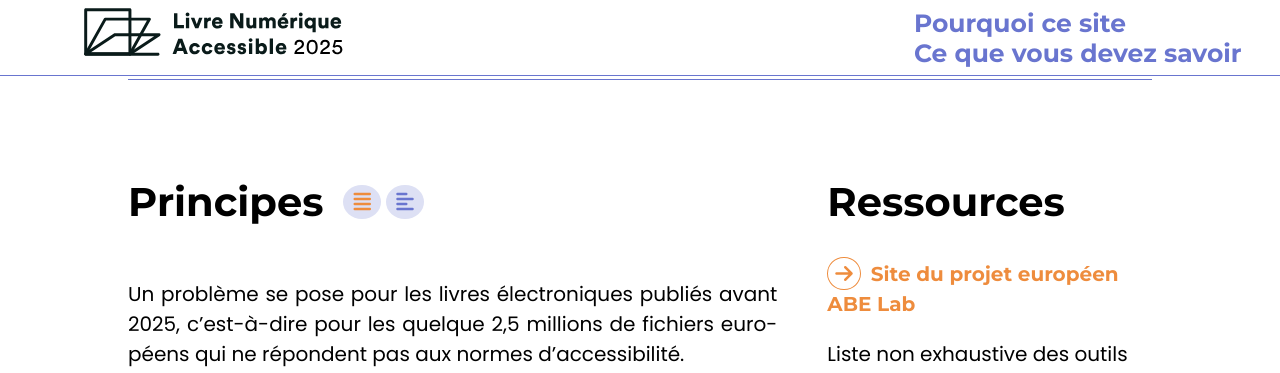
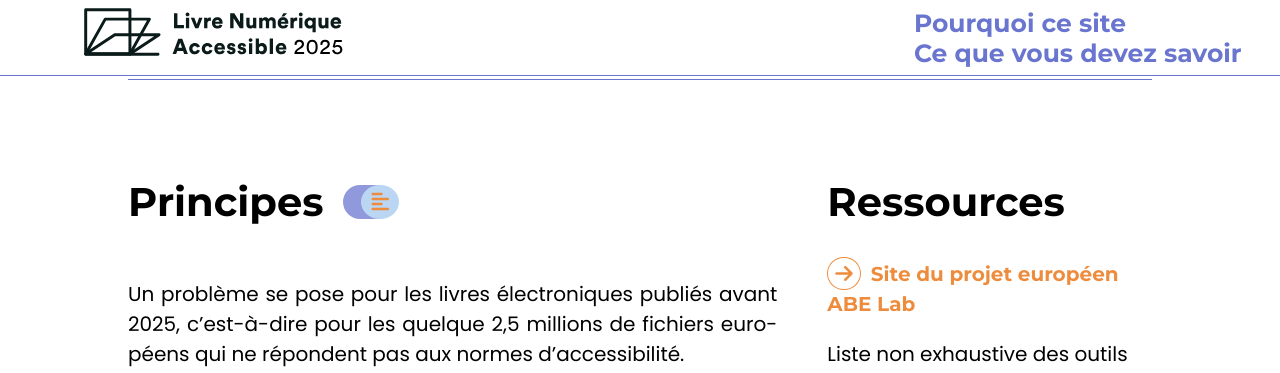
Before and after one commit to edition-accessible/lina25, a Jekyll site: the page built from pages/traiter.md, in a window 1280 px wide and 1400 px high, scrolled down 838 px. Shown: the top 373 px of the window. Built offline with Jekyll 4.4.1, drawn with Linux system fonts in a browser that asks for light colours; nearby versions of some CDN libraries.

Commit message:
modification bouton text justification

```diff
--- a/_includes/principes.html
+++ b/_includes/principes.html
@@ -1,7 +1,9 @@
-<div class="contentButton">
+<div class="title">
     <h2>Principes</h2>
     <div aria-hidden="true">
-        <i class="fa-solid fa-align-justify" id="iconJustify"></i>
-        <i class="fa-solid fa-align-left" id="iconAlignLeft"></i>
+        <div id="contentButton">
+            <i class="fa-solid fa-align-justify" id="iconJustify"></i>
+            <i class="fa-solid fa-align-left" id="iconAlignLeft"></i>
+        </div>
     </div>
 </div>
--- a/_layouts/page.html
+++ b/_layouts/page.html
@@ -39,32 +39,31 @@
 
 
     function justify() {
-      principes.style.hyphens = "auto";
-      content.style.textAlign = "justify";
+      buttonJustified.style.display = 'none'
+      buttonLeft.style.display = 'block';
+      principes.classList.add("hyphens");
+      content.classList.remove("alignLeft");
     };
 
     function left() {
-      principes.style.hyphens = "none";
-      content.style.textAlign = "left";
+      principes.classList.remove("hyphens");
+      content.classList.add("alignLeft");
+      buttonLeft.style.display = 'none';
+      buttonJustified.style.display = 'block';
     };
 
     let buttonJustified = document.getElementById("iconJustify");
     let buttonLeft = document.getElementById("iconAlignLeft");
-    buttonLeft.style.color = "#6975cf";
-    buttonJustified.style.color = "#ee8c3d";
 
     buttonJustified.addEventListener('click', function() {
       justify();
-      buttonLeft.style.color = "#6975cf";
-      buttonJustified.style.color = "#ee8c3d";
     });
 
     buttonLeft.addEventListener('click', function() {
       left();
-      buttonJustified.style.color = "#6975cf";
-      buttonLeft.style.color = "#ee8c3d";
     });
 
+    justify();
 
 
   </script>
--- a/assets/sass/main.css
+++ b/assets/sass/main.css
@@ -850,7 +850,6 @@
   gap: 50px;
 }
 .page > section > div {
-  hyphens: auto;
   flex: 2;
 }
 .page > section > div li {
@@ -948,16 +947,41 @@
   font-size: 14px;
 }
 
-.contentButton {
+.title {
   display: flex;
   align-items: center;
   gap: 20px;
 }
-.contentButton > div {
+.title > div {
   gap: 10px;
 }
-.contentButton i {
+.title i {
+  width: fit-content;
   border-radius: 50%;
   padding: 7px 10px;
-  background-color: #dde0f4;
+  background-color: #bad6f3;
+  color: #ee8c3d;
+  cursor: pointer;
+}
+
+#contentButton {
+  background-color: #9099db;
+  width: 50px;
+  border-radius: 50px;
+}
+
+.hyphens {
+  hyphens: auto;
+}
+
+.alignLeft {
+  text-align: left;
+}
+
+.fa-align-justify {
+  transform: translateX(-2px);
+}
+
+.fa-align-left {
+  transform: translateX(18px);
 }/*# sourceMappingURL=main.css.map */
```
Also changed, not shown: assets/sass/pages/_pages.scss (+25 -4 lines), 1 other file.
